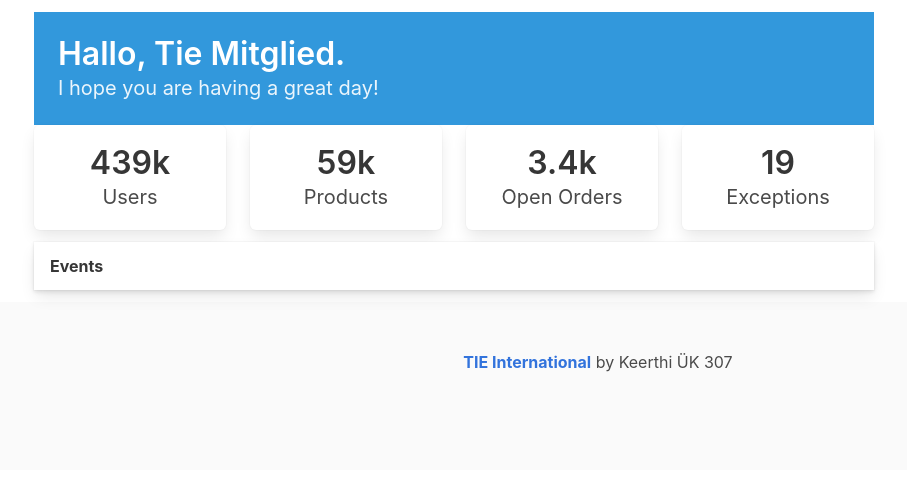
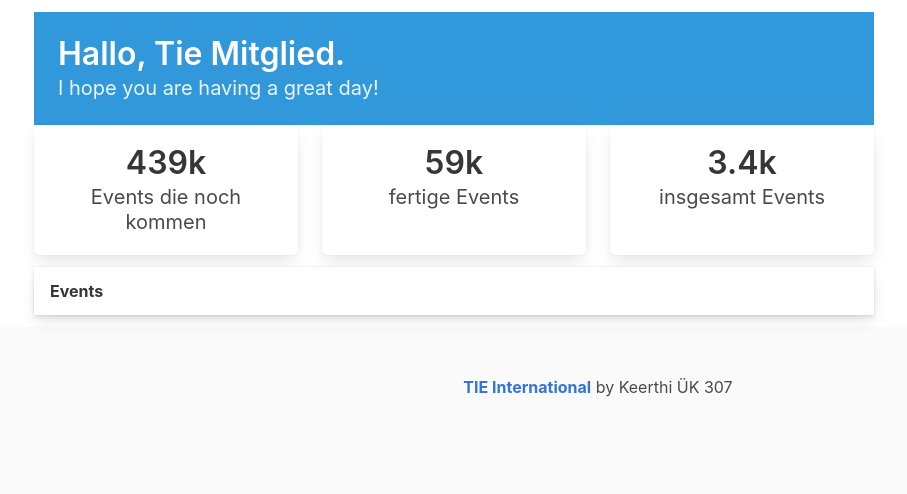
Before and after one commit to Kvvrtv/Module307, a PHP site: page /Module307/offiziel/infomatikerAppi.php in a window 1280 px wide. Shown: the part 52-546 px from the top of the page, without its empty margins (42-949 px from the left). Run offline with PHP 8.4, Linux system fonts and the light colour scheme; data that the repository does not hold is empty.

Commit message:
Update infomatikerAppi.php

```diff
--- a/offiziel/infomatikerAppi.php
+++ b/offiziel/infomatikerAppi.php
@@ -72,25 +72,19 @@
                         <div class="tile is-parent">
                             <article class="tile is-child box">
                                 <p class="title">439k</p>
-                                <p class="subtitle">Users</p>
+                                <p class="subtitle">Events die noch kommen </p>
                             </article>
                         </div>
                         <div class="tile is-parent">
                             <article class="tile is-child box">
                                 <p class="title">59k</p>
-                                <p class="subtitle">Products</p>
+                                <p class="subtitle">fertige Events</p>
                             </article>
                         </div>
                         <div class="tile is-parent">
                             <article class="tile is-child box">
                                 <p class="title">3.4k</p>
-                                <p class="subtitle">Open Orders</p>
-                            </article>
-                        </div>
-                        <div class="tile is-parent">
-                            <article class="tile is-child box">
-                                <p class="title">19</p>
-                                <p class="subtitle">Exceptions</p>
+                                <p class="subtitle">insgesamt Events</p>
                             </article>
                         </div>
                     </div>
```
